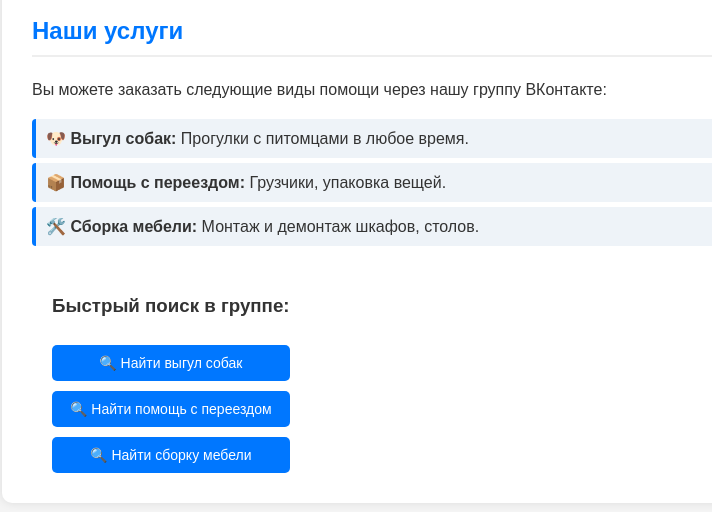
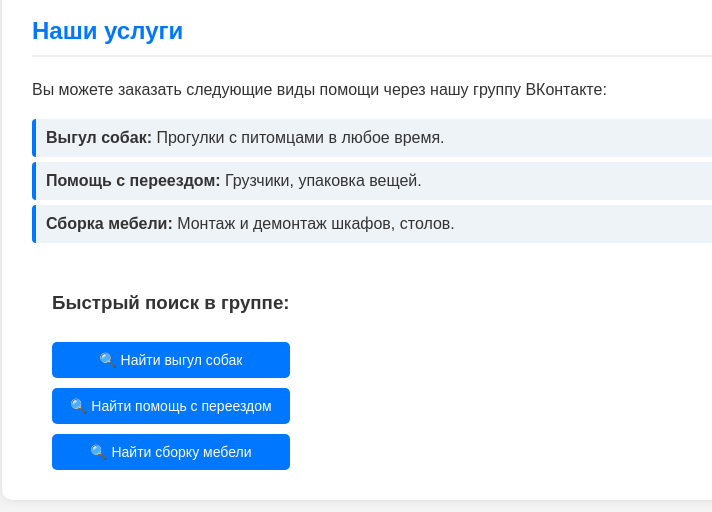
Before and after one commit to 1Peruer/mdk, a plain HTML site: page проэкт мдк/index4.html in a window 1280 px wide. Shown: the part 158-670 px from the top of the page, without its empty margins (208-920 px from the left). Drawn offline with Linux system fonts and the light colour scheme; a script that the page names is missing.

Commit message:
Add files via upload

```diff
--- a/проэкт мдк/index4.html
+++ b/проэкт мдк/index4.html
@@ -5,7 +5,6 @@
     <meta name="viewport" content="width=device-width, initial-scale=1.0">
     <title>Сайт с виджетом ВКонтакте</title>
     <style>
-        /* Основные стили страницы */
         body {
             font-family: Arial, sans-serif;
             background-color: #f4f4f4;
@@ -26,8 +25,6 @@
         h1 { color: #2c3e50; }
         h2 { color: #0077FF; border-bottom: 2px solid #eee; padding-bottom: 10px; }
         p { line-height: 1.6; }
-
-        /* Стили для списка услуг */
         ul.services {
             list-style-type: none;
             padding: 0;
@@ -39,8 +36,6 @@
             border-left: 4px solid #0077FF;
             border-radius: 4px;
         }
-
-        /* Блок для виджета и кнопок */
         .vk-block {
             display: flex;
             gap: 20px;
@@ -48,8 +43,6 @@
             align-items: flex-start;
             flex-wrap: wrap;
         }
-
-        /* Кнопки поиска */
         .search-links {
             display: flex;
             flex-direction: column;
@@ -72,11 +65,6 @@
 </head>
 <body>
 
-    <!-- ========================================================= -->
-    <!-- РАЗДЕЛ 1: Контент сайта (Задание 1)                       -->
-    <!-- Здесь используется разметка: h1, h2, p, ul, li, strong    -->
-    <!-- ========================================================= -->
-
     <div class="container">
         <header>
             <h1>Сервис временных подработок</h1>
@@ -88,26 +76,18 @@
                 <h2>Наши услуги</h2>
                 <p>Вы можете заказать следующие виды помощи через нашу группу ВКонтакте:</p>
 
-                <!-- Список услуг -->
                 <ul class="services">
-                    <li><strong>🐶 Выгул собак:</strong> Прогулки с питомцами в любое время.</li>
-                    <li><strong>📦 Помощь с переездом:</strong> Грузчики, упаковка вещей.</li>
-                    <li><strong>🛠️ Сборка мебели:</strong> Монтаж и демонтаж шкафов, столов.</li>
+                    <li><strong> Выгул собак:</strong> Прогулки с питомцами в любое время.</li>
+                    <li><strong> Помощь с переездом:</strong> Грузчики, упаковка вещей.</li>
+                    <li><strong> Сборка мебели:</strong> Монтаж и демонтаж шкафов, столов.</li>
                 </ul>
             </section>
         </main>
-
-        <!-- ========================================================= -->
-        <!-- РАЗДЕЛ 2: Виджет ВКонтакте (Задание 3)                    -->
-        <!-- Группа: https://vk.ru/club243319461                       -->
-        <!-- ID группы: 243319461                                      -->
-        <!-- ========================================================= -->
 
         <div class="vk-block">
             <!-- Место для официального виджета -->
             <div id="vk_groups"></div>
 
-            <!-- Дополнительные кнопки для поиска по группе -->
             <div class="search-links">
                 <h3>Быстрый поиск в группе:</h3>
                 <!-- Ссылки ведут на поиск внутри группы ID -243319461 по хэштегам -->
@@ -119,16 +99,9 @@
 
     </div>
 
-    <!-- ========================================================= -->
-    <!-- СКРИПТЫ VK                                                -->
-    <!-- Подключение API и инициализация виджета                   -->
-    <!-- ========================================================= -->
-
     <script type="text/javascript" src="https://vk.com/js/api/openapi.js?169"></script>
 
     <script type="text/javascript">
-        // Инициализация виджета сообщества
-        // ID 243319461 указывается без минуса
         VK.Widgets.Group("vk_groups", {
             mode: 0,      // Режим: название и кнопка
             width: "220", // Ширина
```
